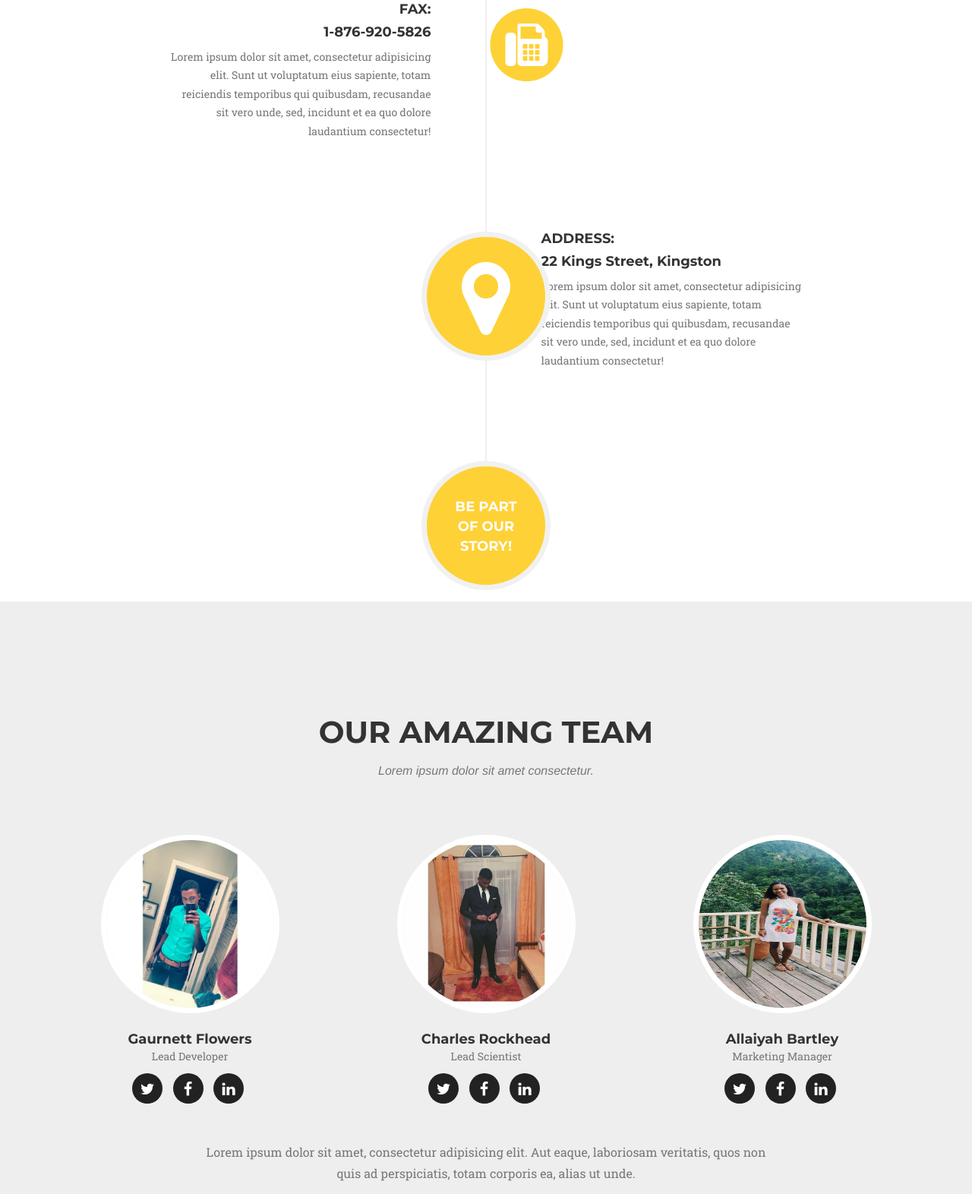
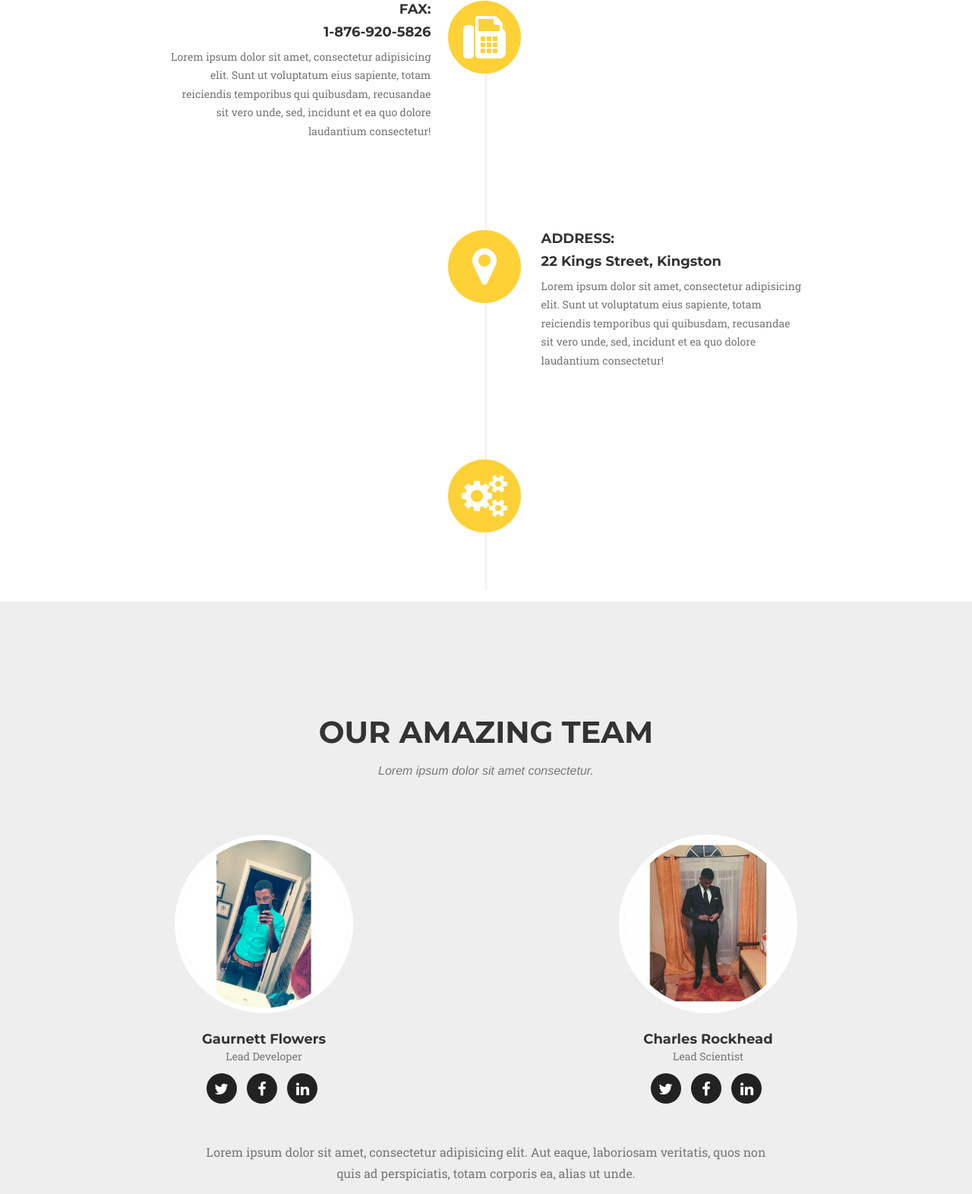
Before and after one commit to Nickcouchev/Charles-Photography, a website: page index.html in a window 1280 px wide. Shown: the part 3567-5139 px from the top of the page at 76% size. Drawn offline with nearby package versions, Linux system fonts and the light colour scheme; a web font is replaced by a local one.

Commit message:
Final Homepage Layout Change

```diff
--- a/css/style.css
+++ b/css/style.css
@@ -127,7 +127,7 @@ fax-container{
     margin:0 50px;
   }
 }
-}@media (min-width: 992px) {
+}@media (min-width: 500px) {
   .timeline-panel{
     margin:0 50px;
   }
--- a/index.html
+++ b/index.html
@@ -249,7 +249,7 @@
                         <li class="timeline-inverted">
                             <div class="fa-stack fa-4x img-cont">
                                     <i class="fa fa-circle fa-stack-2x text-primary"></i>
-                                    <i class="fa fa-at fa-stack-1x fa-inverse"></i>
+                                    <i class="fa fa-phone fa-stack-1x fa-inverse"></i>
                             </div>
                             <div class="timeline-panel">
                                 <div class="timeline-heading">
@@ -262,10 +262,10 @@
                             </div>
                         </li>
                         <li>
-                            <span class="fa-stack fa-4x">
-                                <i class="fa fa-circle fa-stack-2x text-primary"></i>
-                                <i class="fa fa-fax fa-stack-1x fa-inverse"></i>
-                            </span>
+                            <div class="fa-stack fa-4x img-cont">
+                                    <i class="fa fa-circle fa-stack-2x text-primary"></i>
+                                    <i class="fa fa-fax fa-stack-1x fa-inverse"></i>
+                            </div>
                             <div class="timeline-panel">
                                 <div class="timeline-heading">
                                     <h4>Fax:</h4>
@@ -277,11 +277,9 @@
                             </div>
                         </li>
                         <li class="timeline-inverted">
-                            <div class="timeline-image">
-                                <span class="fa-stack fa-4x contact-img-cont">
+                            <div class="fa-stack fa-4x img-cont">
                                     <i class="fa fa-circle fa-stack-2x text-primary"></i>
-                                    <i class="fa fa-map-marker fa-stack-2x fa-inverse "></i>
-                                </span>
+                                    <i class="fa fa-map-marker fa-stack-1x fa-inverse"></i>
                             </div>
                             <div class="timeline-panel">
                                 <div class="timeline-heading">
@@ -294,10 +292,9 @@
                             </div>
                         </li>
                         <li class="timeline-inverted">
-                            <div class="timeline-image">
-                                <h4>Be Part
-                                    <br>Of Our
-                                    <br>Story!</h4>
+                            <div class="fa-stack fa-4x img-cont">
+                                <i class="fa fa-circle fa-stack-2x text-primary"></i>
+                                <i class="fa fa-gears fa-stack-1x fa-inverse"></i>
                             </div>
                         </li>
                     </ul>
@@ -317,7 +314,7 @@
             </div>
             <div class="row">
                 <div class="team-row">
-                    <div class="col-sm-4">
+                    <div class="col-sm-6">
                         <div class="team-member">
                             <img src="img/team/meee.jpg" class="img-responsive img-circle team-img" alt="">
                             <h4 >Gaurnett Flowers</h4>
@@ -332,26 +329,11 @@
                             </ul>
                         </div>
                     </div>
-                    <div class="col-sm-4">
+                    <div class="col-sm-6">
                         <div class="team-member">
                             <img src="img/team/charles.jpg" class="img-responsive img-circle team-img" alt="">
                             <h4>Charles Rockhead</h4>
                             <p class="text-muted">Lead Scientist</p>
-                            <ul class="list-inline social-buttons">
-                                <li><a href="#"><i class="fa fa-twitter"></i></a>
-                                </li>
-                                <li><a href="#"><i class="fa fa-facebook"></i></a>
-                                </li>
-                                <li><a href="#"><i class="fa fa-linkedin"></i></a>
-                                </li>
-                            </ul>
-                        </div>
-                    </div>
-                    <div class="col-sm-4">
-                        <div class="team-member">
-                            <img src="img/team/ally.jpg" class="img-responsive img-circle team-img" alt="">
-                            <h4>Allaiyah Bartley</h4>
-                            <p class="text-muted">Marketing Manager</p>
                             <ul class="list-inline social-buttons">
                                 <li><a href="#"><i class="fa fa-twitter"></i></a>
                                 </li>
```
